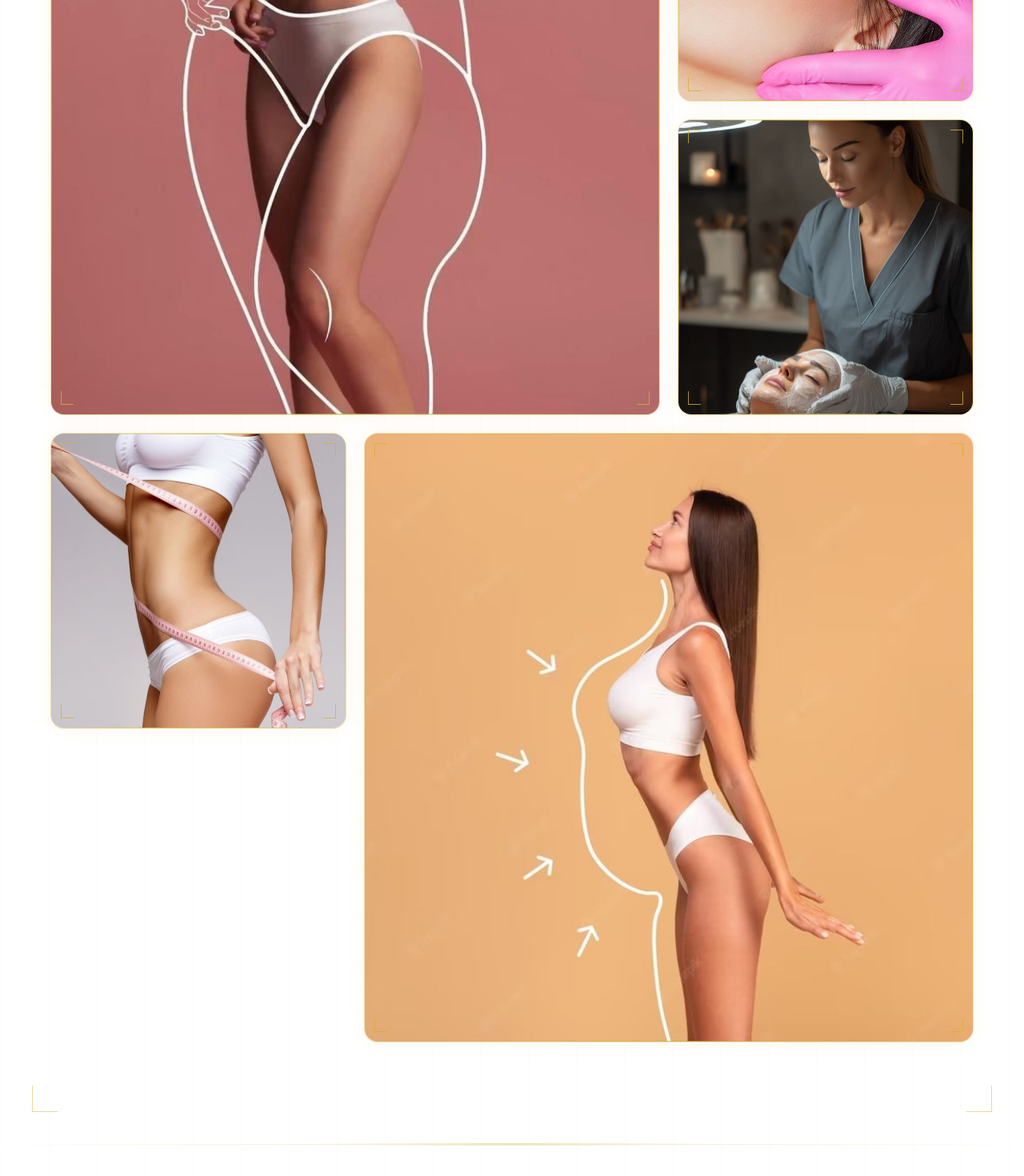
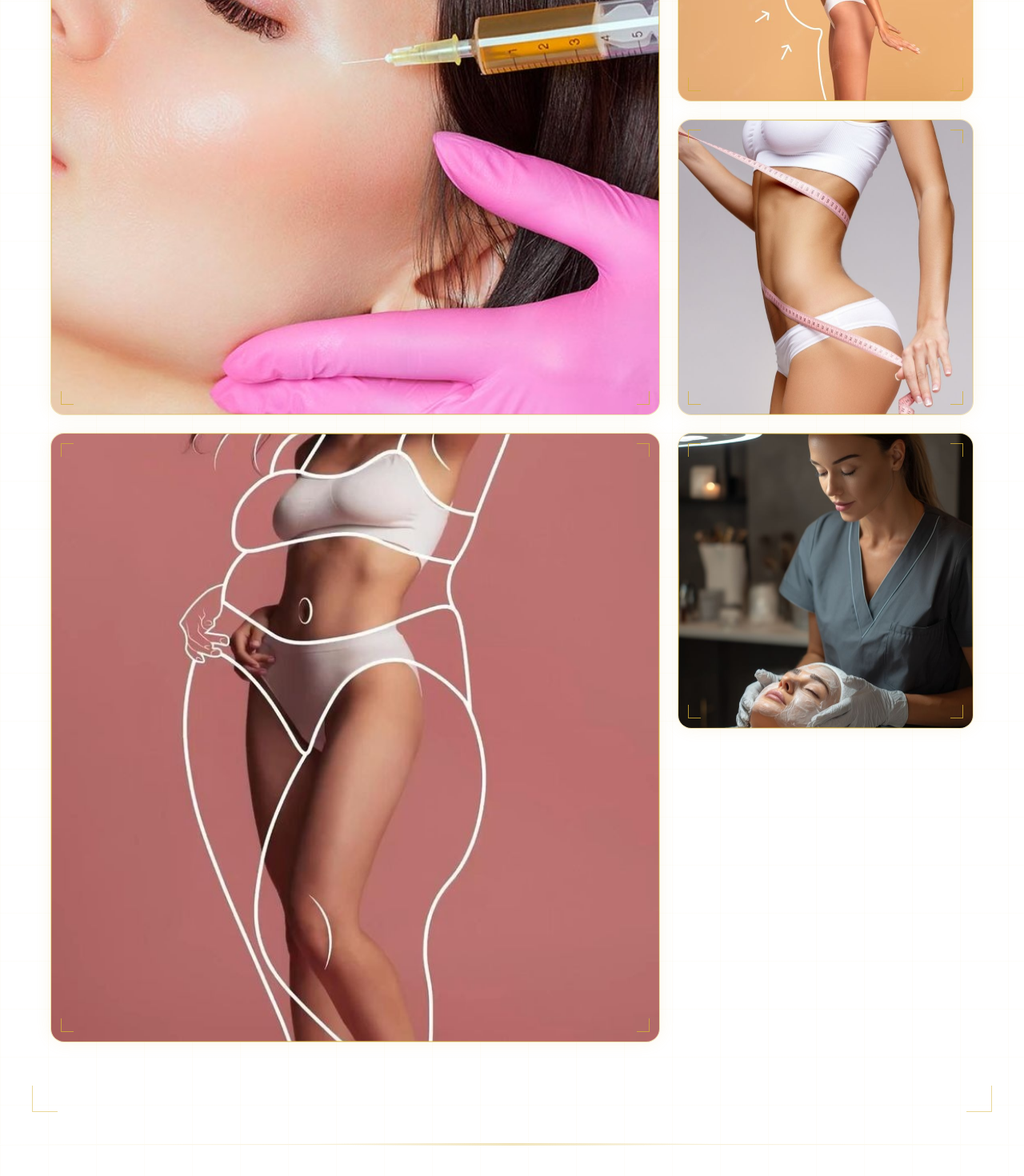
Before and after one commit to nexovaindustries/sitio-web-expressive, a Next.js app: page / in a window 1280 px wide. Shown: the part 4583-6053 px from the top of the page at 80% size. Built offline with nearby package versions, Linux system fonts and the light colour scheme; a web font is replaced by a local one.

Commit message:
Ajustar layout de galería para mejor equilibrio visual

```diff
--- a/components/sections/Gallery.tsx
+++ b/components/sections/Gallery.tsx
@@ -4,11 +4,11 @@ import Image from "next/image";
 
 export default function Gallery() {
   const images = [
+    { src: "/foto1.jpg", alt: "Procedimiento Expressive", colSpan: "md:col-span-2", rowSpan: "md:row-span-2" },
+    { src: "/img4.jpg", alt: "Cuidado de Piel", colSpan: "", rowSpan: "" },
+    { src: "/img3.jpg", alt: "Bienestar", colSpan: "", rowSpan: "" },
     { src: "/img2.jpg", alt: "Estética Corporal", colSpan: "md:col-span-2", rowSpan: "md:row-span-2" },
-    { src: "/foto1.jpg", alt: "Procedimiento Expressive", colSpan: "", rowSpan: "" },
     { src: "/img1.jpg", alt: "Tratamiento Facial", colSpan: "", rowSpan: "" },
-    { src: "/img3.jpg", alt: "Bienestar", colSpan: "", rowSpan: "" },
-    { src: "/img4.jpg", alt: "Cuidado de Piel", colSpan: "md:col-span-2", rowSpan: "" },
   ];
 
   return (
```
